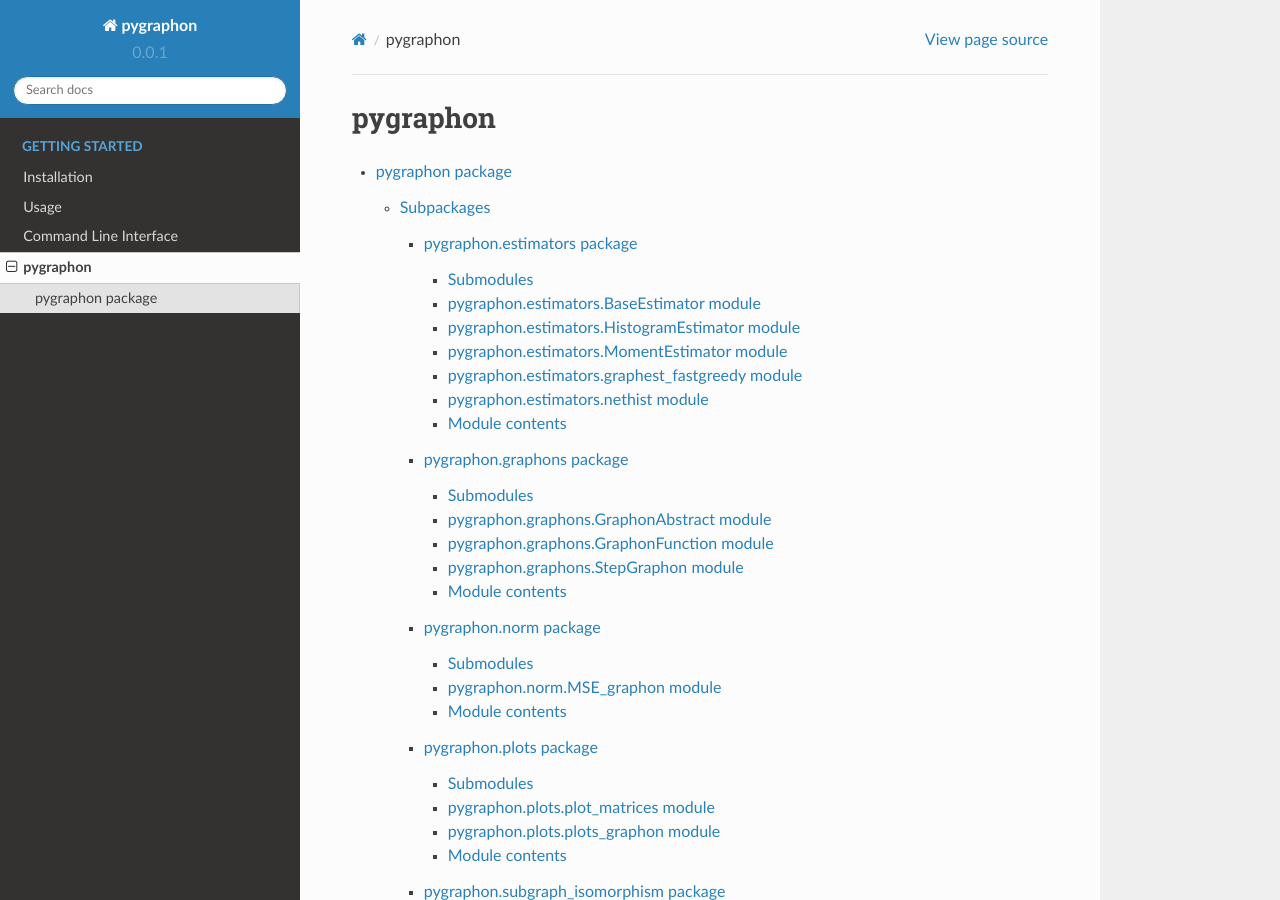
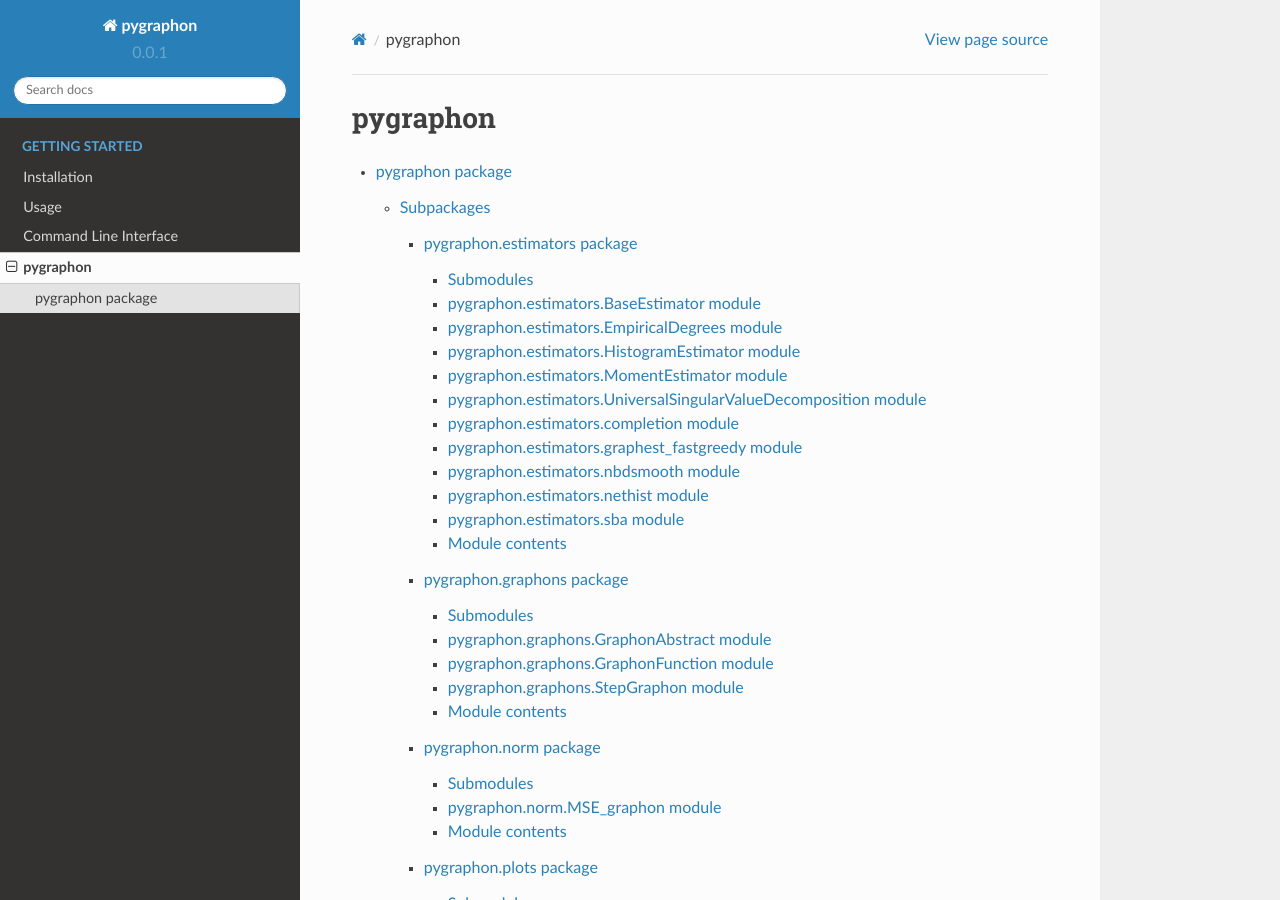
Before and after one commit to SDS-EPFL/pygraphon, a Sphinx documentation site: the page built from docs/source/modules.rst, in a window 1280 px wide and 900 px high. Built offline with Sphinx 7.4.7 and the Read the Docs theme 2.0.0, drawn with Linux system fonts in a browser that asks for light colours.

Commit message:
chore: update docs

```diff
--- a/docs/source/pygraphon.estimators.rst
+++ b/docs/source/pygraphon.estimators.rst
@@ -8,6 +8,14 @@ pygraphon.estimators.BaseEstimator module
 -----------------------------------------
 
 .. automodule:: pygraphon.estimators.BaseEstimator
+   :members:
+   :undoc-members:
+   :show-inheritance:
+
+pygraphon.estimators.EmpiricalDegrees module
+--------------------------------------------
+
+.. automodule:: pygraphon.estimators.EmpiricalDegrees
    :members:
    :undoc-members:
    :show-inheritance:
@@ -28,10 +36,34 @@ pygraphon.estimators.MomentEstimator module
    :undoc-members:
    :show-inheritance:
 
+pygraphon.estimators.UniversalSingularValueDecomposition module
+---------------------------------------------------------------
+
+.. automodule:: pygraphon.estimators.UniversalSingularValueDecomposition
+   :members:
+   :undoc-members:
+   :show-inheritance:
+
+pygraphon.estimators.completion module
+--------------------------------------
+
+.. automodule:: pygraphon.estimators.completion
+   :members:
+   :undoc-members:
+   :show-inheritance:
+
 pygraphon.estimators.graphest\_fastgreedy module
 ------------------------------------------------
 
 .. automodule:: pygraphon.estimators.graphest_fastgreedy
+   :members:
+   :undoc-members:
+   :show-inheritance:
+
+pygraphon.estimators.nbdsmooth module
+-------------------------------------
+
+.. automodule:: pygraphon.estimators.nbdsmooth
    :members:
    :undoc-members:
    :show-inheritance:
@@ -44,6 +76,14 @@ pygraphon.estimators.nethist module
    :undoc-members:
    :show-inheritance:
 
+pygraphon.estimators.sba module
+-------------------------------
+
+.. automodule:: pygraphon.estimators.sba
+   :members:
+   :undoc-members:
+   :show-inheritance:
+
 Module contents
 ---------------
 
```
